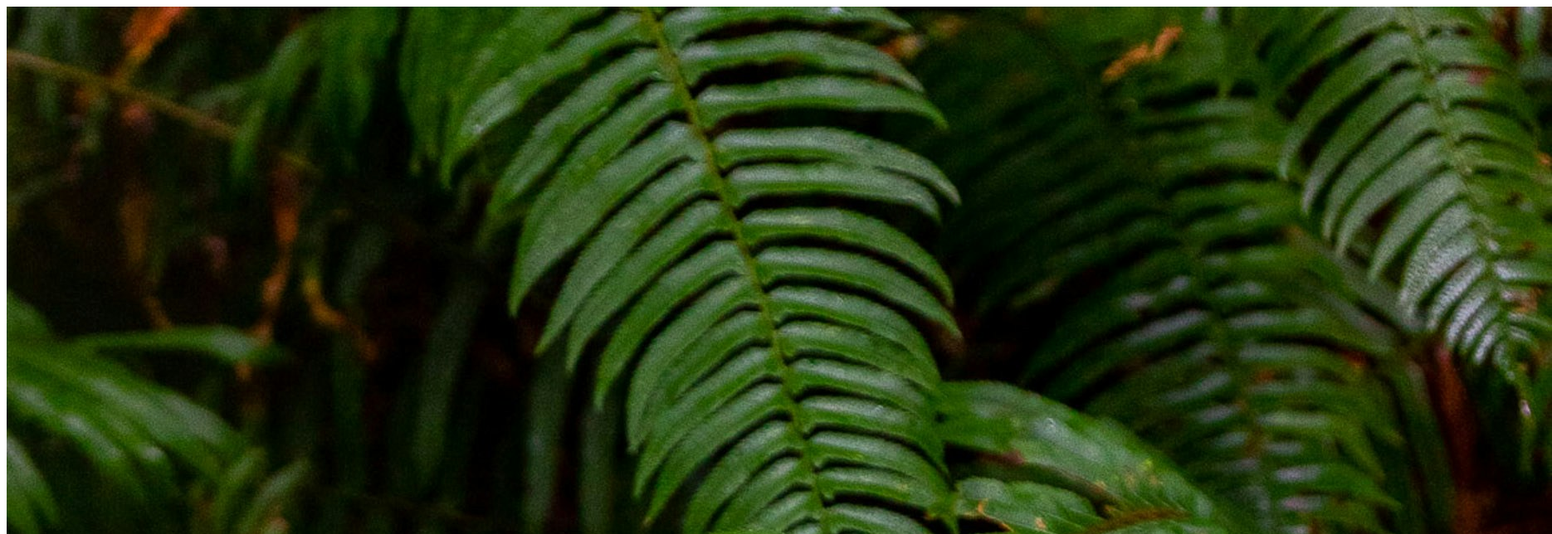
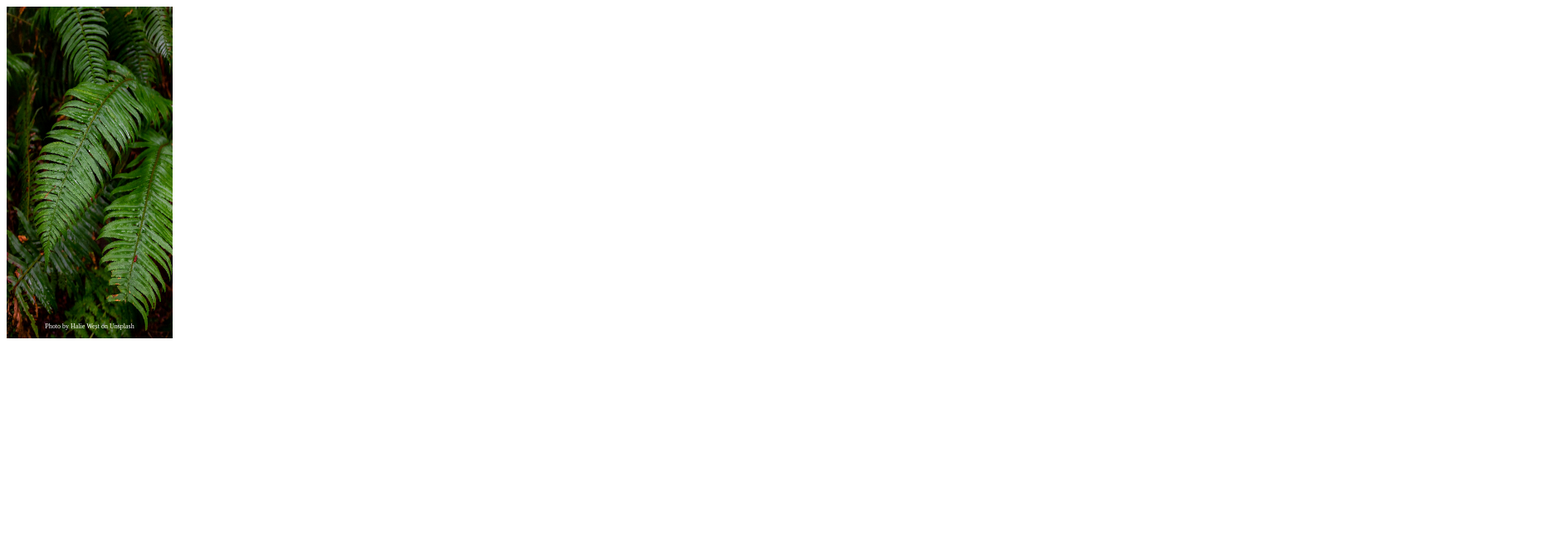
Before and after one commit to lt4409/form, a plain HTML site: page index.html in a window 1280 px wide. Shown: the top 644 px of the page at 83% size, 1870 px wide, since content can reach past the window. Drawn offline with Linux system fonts and the light colour scheme.

Commit message:
Added credit to the photo and placed it on top of the image.

```diff
--- a/index.html
+++ b/index.html
@@ -7,6 +7,9 @@
     <title>Document</title>
 </head>
 <body>
-    <img src="backgroundphoto.jpg" alt="green leaves">
+    <div class="container">
+        <img src="backgroundphoto.jpg" alt="green leaves">
+        <div class="text">Photo by Halie West on Unsplash</div>
+    </div>
 </body>
 </html>
--- a/stylesheet.css
+++ b/stylesheet.css
@@ -0,0 +1,21 @@
+img {
+    height: 400px;
+    width: 200px;
+}
+
+.container {
+    position: relative;
+    color: black;
+    height: 400px;
+    width: 200px;
+}
+
+.text {
+    position: absolute;
+    bottom: 10px;
+    left: 50%;
+    transform: translateX(-50%);
+    white-space: nowrap;
+    color: white;
+    font-size: 8px;
+}
```
Also changed, not shown: odinlogo.png (added).
